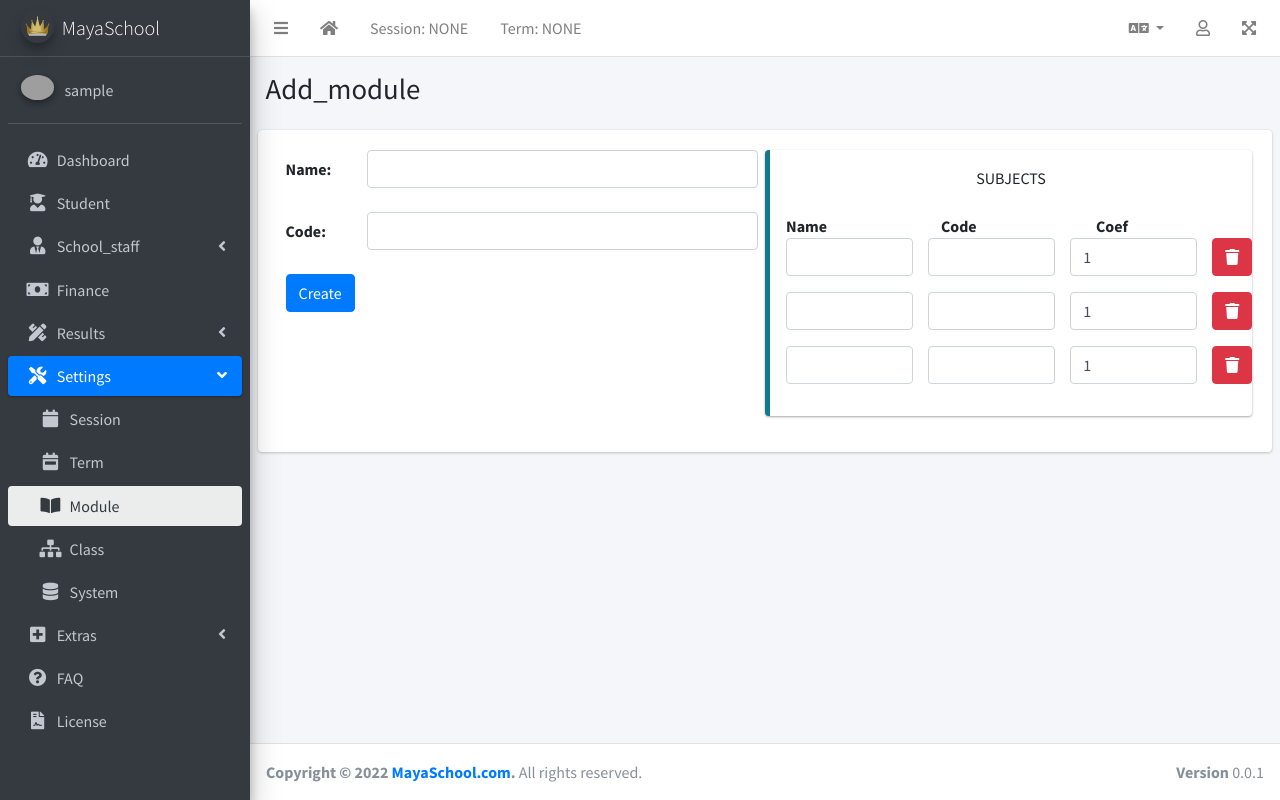
After one commit to pythonbrad/mayaschool, a Django app: page /modules/create in a window 1280 px wide. The commit adds this page. Run offline with Django 4.2, Linux system fonts and the light colour scheme; the visitor is signed in with stand-in values (Sample User, id 1); data comes from the database, SQL or seed files in the repository; data that the repository does not hold is empty; some libraries are stand-ins or nearby versions; grey boxes are pictures that could not be loaded.

Commit message:
Update (core): Add module functionality Add module and merge with subject in one form

```diff
--- a/core/forms.py
+++ b/core/forms.py
@@ -1,5 +1,5 @@
 from django import forms
-from .models import Class, SubClass, AcademicSession, AcademicTerm, Subject, Person, SystemConfig
+from .models import Class, SubClass, AcademicSession, AcademicTerm, Subject, Person, SystemConfig, Module
 from django.forms import inlineformset_factory, BaseInlineFormSet
 
 class Form(forms.ModelForm):
@@ -47,11 +47,26 @@ class AcademicTermForm(Form):
         exclude = []
 
 
-class SubjectForm(Form):
+class ModuleForm(Form):
 
     class Meta:
-        model = Subject
+        model = Module
         exclude = []
+
+
+class SubjectInlineFormSet(BaseInlineFormSet):
+
+    def __init__(self, *args, **kwargs):
+        super().__init__(*args, **kwargs)
+        for form in self.forms:
+            for k in form.fields:
+                form.fields[k].widget.attrs.update({
+                    'class': 'form-control'
+                })
+
+SubjectFormSet = inlineformset_factory(
+    Module, Subject, exclude=[], can_delete=True,
+    formset=SubjectInlineFormSet)
 
 
 class PersonForm(Form):
--- a/core/models.py
+++ b/core/models.py
@@ -93,17 +93,34 @@ class AcademicTerm(models.Model):
             return AcademicTerm.objects.create(name="NONE", current=True)
 
 
+class Module(models.Model):
+    """Module."""
+
+    name = models.CharField(max_length=200, unique=True, verbose_name=_('name'))
+    code = models.CharField(max_length=16, unique=True, verbose_name=_('code'))
+
+    class Meta:
+        ordering = ["code"]
+        verbose_name = _('module').capitalize()
+
+    def __str__(self):
+        return self.code
+
+
 class Subject(models.Model):
     """Subject."""
 
     name = models.CharField(max_length=200, unique=True, verbose_name=_('name'))
+    code = models.CharField(max_length=16, unique=True, verbose_name=_('code'))
+    coef = models.PositiveIntegerField(default=1, verbose_name=_('coef'))
+    module = models.ForeignKey(Module, on_delete=models.CASCADE, verbose_name=_('group'))
 
     class Meta:
-        ordering = ["name"]
+        ordering = ["code"]
         verbose_name = _('subject').capitalize()
 
     def __str__(self):
-        return self.name
+        return self.code
 
 
 class Class(models.Model):
--- /dev/null
+++ b/core/templates/core/module_form.html
@@ -0,0 +1,44 @@
+{% extends 'object_form.html' %}
+{% load humanize %}
+
+{% block extra %}
+{{items.management_form }}
+<div class="col-sm-6 callout callout-info">
+  {{ items.management_form }}
+  <div class="text-center">{{ _("subjects") | upper }}</div>
+  <div class="row">&nbsp;</div>
+  <div class="row">
+    <div class="col"><strong>{{ _("name") | capfirst }}</strong></div>
+    <div class="col"><strong>{{ _("code") | capfirst }}</strong></div>
+    <div class="col"><strong>{{ _("coef") | capfirst }}</strong></div>
+  </div>
+  {% for item in items %}
+    {% for label, error in item.errors.items %}
+  <div class="row">
+    <span>{{ error.as_text }}</span>
+  </div>
+    {% endfor %}
+  <div class="form-group row items-group">
+    {{ item.id.as_hidden }}
+    <div class="col">{{ item.name }}</div>
+    <div class="col">{{ item.code }}</div>
+    <div class="col">{{ item.coef }}</div>
+    <div class="col-1">
+      <div onclick="remove(this)">
+        {{ item.DELETE.as_hidden }}
+        <div class="btn btn-danger"><i class="fa fa-trash"></i></div>
+      </div>
+    </div>
+  </div>
+  {% endfor %}
+</div>
+{% endblock %}
+
+{% block script %}
+<script type="text/javascript">
+  function remove(e) {
+    $(e).find('input').val(1);
+    $(e).parent().parent().hide();
+  }
+</script>
+{% endblock %}
--- a/core/urls.py
+++ b/core/urls.py
@@ -17,10 +17,10 @@ urlpatterns = [
     path('terms/create', views.term.create, name='new_term'),
     path('terms/<int:pk>/edit', views.term.edit, name='edit_term'),
     path('terms/<int:pk>/delete', views.term.delete, name='delete_term'),
-    path('subjects', views.subject.index, name='subjects'),
-    path('subjects/create', views.subject.create, name='new_subject'),
-    path('subjects/<int:pk>/edit', views.subject.edit, name='edit_subject'),
-    path('subjects/<int:pk>/delete', views.subject.delete, name='delete_subject'),
+    path('modules', views.module.index, name='modules'),
+    path('modules/create', views.module.create, name='new_module'),
+    path('modules/<int:pk>/edit', views.module.edit, name='edit_module'),
+    path('modules/<int:pk>/delete', views.module.delete, name='delete_module'),
     path('system_configs', views.system_config.index, name='system_configs'),
     path('system_configs/create', views.system_config.create, name='new_system_config'),
     path('system_configs/<int:pk>/edit', views.system_config.edit, name='edit_system_config'),
--- a/core/views/__init__.py
+++ b/core/views/__init__.py
@@ -2,11 +2,11 @@ from django.shortcuts import render
 from staffs.models import Staff
 from ..models import SubClass
 from django.contrib.auth.decorators import login_required
-from . import classe, session, subject, term, system_config
+from . import classe, session, module, term, system_config
 from django.utils.translation import gettext as _
 
 
-__all__ = ['classe', 'session', 'subject', 'term', 'system_config']
+__all__ = ['classe', 'session', 'module', 'term', 'system_config']
 
 
 @login_required
--- /dev/null
+++ b/core/views/module.py
@@ -0,0 +1,76 @@
+from django.contrib.auth.decorators import login_required
+from django.shortcuts import render, redirect, get_object_or_404
+from django.utils.translation import gettext as _
+from ..models import Module
+from ..forms import ModuleForm, SubjectFormSet
+
+
+@login_required
+def index(request):
+    modules = Module.objects.all()
+    return render(request, 'core/modules_list.html', {
+        'title': _('modules_list').capitalize(),
+        'current_page': 'setting.module',
+        'modules': modules,
+    })
+
+
+@login_required
+def create(request):
+    if request.POST:
+        module_form = ModuleForm(request.POST)
+        subjects_form = SubjectFormSet(request.POST)
+        if module_form.is_valid() and subjects_form.is_valid():
+            module_form.save()
+            subjects_form.instance = module_form.instance
+            subjects_form.save()
+            return redirect('modules')
+        else:
+            pass
+    else:
+        module_form = ModuleForm()
+        subjects_form = SubjectFormSet()
+    return render(request, 'core/module_form.html', {
+        'title': _('add_module').capitalize(),
+        'current_page': 'setting.module',
+        'form': module_form,
+        'items': subjects_form,
+    })
+
+
+@login_required
+def edit(request, pk):
+    obj = get_object_or_404(Module, pk=pk)
+    if request.POST:
+        module_form = ModuleForm(request.POST, instance=obj)
+        subjects_form = SubjectFormSet(request.POST, instance=obj)
+        if module_form.is_valid() and subjects_form.is_valid():
+            module_form.save()
+            subjects_form.save()
+            return redirect('modules')
+        else:
+            pass
+    else:
+        module_form = ModuleForm(instance=obj)
+        subjects_form = SubjectFormSet(instance=obj)
+    return render(request, 'core/module_form.html', {
+        'title': _('edit_module').capitalize(),
+        'current_page': 'setting.module',
+        'form': module_form,
+        'items': subjects_form
+    })
+
+
+@login_required
+def delete(request, pk):
+    obj = get_object_or_404(Module, pk=pk)
+    if request.POST:
+        obj.delete()
+        return redirect('modules')
+    else:
+        pass
+    return render(request, 'delete_object.html', {
+        'title': _('delete_module').capitalize(),
+        'object': obj,
+        'current_page': 'setting.module',
+    })
--- a/templates/index.html
+++ b/templates/index.html
@@ -188,10 +188,10 @@
                   </a>
                 </li>
                 <li class="nav-item">
-                  <a href="{% url 'subjects' %}" class="nav-link {% if '.subject' in current_page %}active{% endif %}">
+                  <a href="{% url 'modules' %}" class="nav-link {% if '.module' in current_page %}active{% endif %}">
                     &nbsp;&nbsp;&nbsp;
                     <i class="fas fa-book-open nav-icon"></i>
-                    <p>{{ _("subject") | capfirst }}</p>
+                    <p>{{ _("module") | capfirst }}</p>
                   </a>
                 </li>
                 <li class="nav-item">
```
Also changed, not shown: core/templates/core/modules_list.html (added, +42 -0 lines), core/templates/core/subjects_list.html (deleted, +0 -38 lines), core/views/subject.py (deleted, +0 -67 lines).
